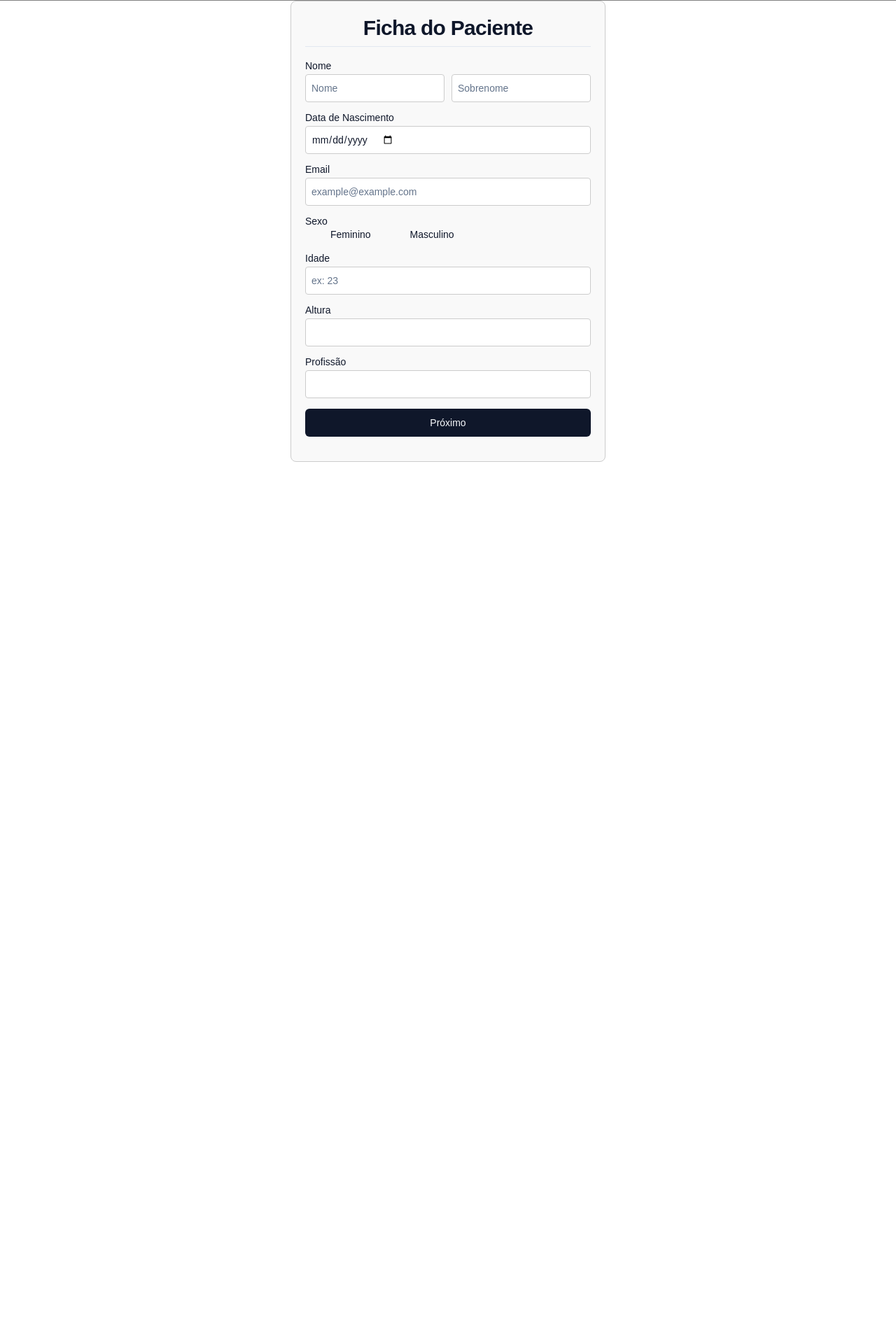
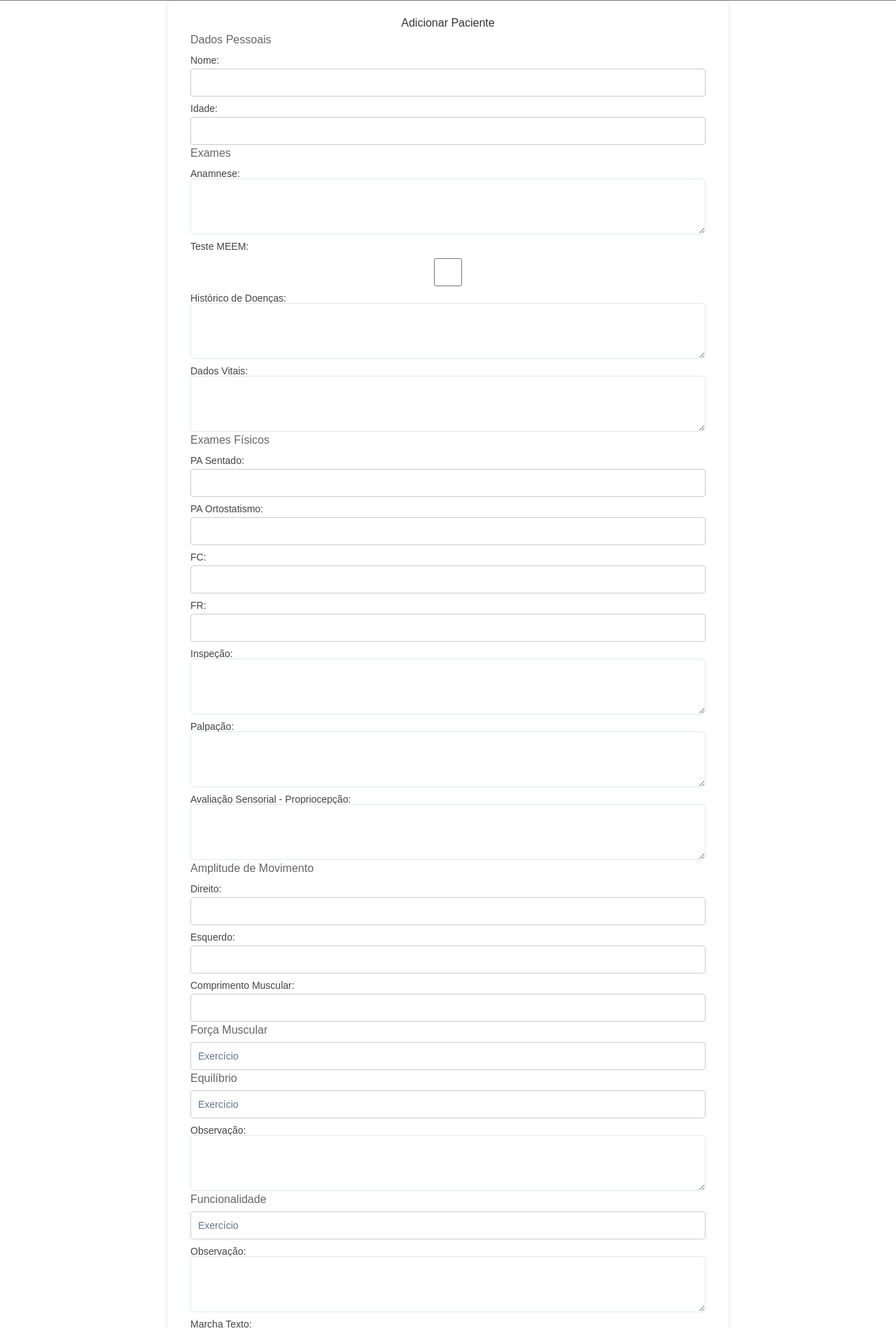
Before and after one commit to marafigagdansk/testeHibrid, a React (Vite) app in the folder shadcnProject/: page /cadastrar-paciente in a window 1280 px wide. Shown: the part 44-1943 px from the top of the page at 70% size. Before the commit the page ends 800 px from the top, so only its background shows below. Built offline with nearby package versions, Linux system fonts and the light colour scheme.

Commit message:
newForm Cadastro paciente

```diff
--- a/shadcnProject/src/CadastroPaciente.css
+++ b/shadcnProject/src/CadastroPaciente.css
@@ -22,62 +22,8 @@
   width: 100px;
 }
 
-.form-container {
-    max-width: 600px;
-    margin: 0 auto;
-    padding: 20px;
-    border: 1px solid #ccc;
-    border-radius: 8px;
-    background-color: #f9f9f9;
-  }
 
-  .form-container h2 {
-    text-align: center;
-    margin-bottom: 20px;
-  }
-
-  .form-group {
-    margin-bottom: 15px;
-  }
-
-  .form-group label {
-    display: block;
-    margin-bottom: 5px;
-  }
-
-  .name-inputs {
-    display: flex;
-    gap: 10px;
-  }
-
-  .name-inputs input {
-    flex: 1;
-  }
-
-  input[type="text"],
-  input[type="date"],
-  input[type="email"] {
-    width: 100%;
-    padding: 8px;
-    border: 1px solid #ccc;
-    border-radius: 4px;
-  }
-
-  .radio-group {
-    display: flex;
-    gap: 20px;
-  }
-
-  .radio-group Label {
-    display: flex;
-    align-items: center;
-  }
-
-  .radio-group input {
-    margin-right: 5px;
-  }
-
-  button {
+button {
     display: block;
     width: 100%;
     padding: 10px;
@@ -86,4 +32,63 @@
     border: none;
     border-radius: 4px;
     cursor: pointer;
-  }
+}
+
+.container {
+  background-color: #ffffff;
+  padding: 20px;
+  border-radius: 8px;
+  box-shadow: 0 0 10px rgba(0, 0, 0, 0.1);
+  max-width: 800px;
+  width: 100%;
+}
+
+h1 {
+  text-align: center;
+  color: #333;
+}
+
+h2, h3 {
+  color: #666;
+}
+
+form {
+  display: flex;
+  flex-direction: column;
+}
+
+label {
+  margin-top: 10px;
+  font-weight: bold;
+  color: #444;
+}
+
+input[type="text"],
+input[type="number"],
+textarea {
+  padding: 10px;
+  margin-top: 5px;
+  border: 1px solid #ccc;
+  border-radius: 4px;
+  width: 100%;
+  box-sizing: border-box;
+}
+
+input[type="checkbox"] {
+  margin-top: 10px;
+}
+
+button {
+  margin-top: 20px;
+  padding: 10px;
+  border: none;
+  border-radius: 4px;
+  background-color: #007BFF;
+  color: white;
+  font-size: 16px;
+  cursor: pointer;
+}
+
+button:hover {
+  background-color: #0056b3;
+}
--- a/shadcnProject/src/CadastroPaciente.jsx
+++ b/shadcnProject/src/CadastroPaciente.jsx
@@ -2,6 +2,7 @@ import { Button } from './components/ui/button'
 import { Input } from "@/components/ui/input"
 import { Label } from "@/components/ui/label"
 import { Checkbox } from '@/components/ui/checkbox'
+import { Textarea } from "@/components/ui/textarea"
 
 import { useNavigate } from 'react-router-dom';
 import {
@@ -35,7 +36,6 @@ import {
 import './CadastroPaciente.css'
 
 const CadastroPaciente = () => {
-
   const navigate = useNavigate();
   const handleAddPatient = () => {
     navigate('/');
@@ -45,8 +45,14 @@ const CadastroPaciente = () => {
     <>
       <div className='geral'>
         <div className='header'>
-        <Button variant="ghost" onClick={handleAddPatient} className="scroll-m-20 border-b pb-2 text-3xl font-semibold tracking-tight first:mt-0">Cards</Button>
-        <div className="menu">
+          <Button
+            variant="ghost"
+            onClick={handleAddPatient}
+            className="scroll-m-20 border-b pb-2 text-3xl font-semibold tracking-tight first:mt-0"
+          >
+            Cards
+          </Button>
+          <div className="menu">
             <DropdownMenu>
               <DropdownMenuTrigger asChild>
                 <Button variant="outline">Menu</Button>
@@ -117,54 +123,114 @@ const CadastroPaciente = () => {
           </div>
         </div>
 
-        <div className="form-container">
-          <h2 className="scroll-m-20Form border-b pb-2 text-3xl font-semibold tracking-tight first:mt-0">Ficha do Paciente</h2>
+        <div className="container">
+          <h1>Adicionar Paciente</h1>
           <form>
-            <div className="form-group">
-              <Label htmlFor="name">Nome</Label>
-              <div className="name-inputs">
-                <Input type="text" id="firstName" placeholder="Nome" />
-                <Input type="text" id="lastName" placeholder="Sobrenome" />
-              </div>
-            </div>
-            <div className="form-group">
-              <Label htmlFor="birthDate">Data de Nascimento</Label>
-              <Input type="date" id="birthDate" placeholder="MM-DD-YYYY" />
-            </div>
-            <div className="form-group">
-              <Label htmlFor="email">Email</Label>
-              <Input type="email" id="email" placeholder="example@example.com" />
-            </div>
-            <div className="form-group">
-              <Label>Sexo</Label>
-                <div className="radio-group">
-                  <Checkbox id="terms" />
-                  <Label htmlFor="terms">Feminino</Label>
-                  <Checkbox id="terms" />
-                  <Label htmlFor="terms">Masculino</Label>
+            <h2>Dados Pessoais</h2>
+            <Label>Nome:</Label>
+            <Input type="text" name="nome" />
 
-                </div>
-            </div>
-            <div className="form-group">
-              <Label htmlFor="age">Idade</Label>
-              <Input type="text" id="age" placeholder="ex: 23" />
-            </div>
-            <div className="form-group">
-              <Label htmlFor="height">Altura</Label>
-              <Input type="text" id="height" />
-            </div>
-            <div className="form-group">
-              <Label htmlFor="profession">Profissão</Label>
-              <Input type="text" id="profession" />
-            </div>
-            <div className="form-group">
-              <Button  type="submit">Próximo</Button >
-            </div>
+            <Label>Idade:</Label>
+            <Input type="number" name="idade" />
+
+            <h2>Exames</h2>
+            <Label>Anamnese:</Label>
+            <Textarea name="anamnese" />
+
+            <Label>Teste MEEM:</Label>
+            <Input type="checkbox" name="testeMeem" />
+
+            <Label>Histórico de Doenças:</Label>
+            <Textarea name="historicoDoencas" />
+
+            <Label>Dados Vitais:</Label>
+            <Textarea name="dadosVitais" />
+
+            <h2>Exames Físicos</h2>
+            <Label>PA Sentado:</Label>
+            <Input type="text" name="paSentado" />
+
+            <Label>PA Ortostatismo:</Label>
+            <Input type="text" name="paOrtostatismo" />
+
+            <Label>FC:</Label>
+            <Input type="text" name="fc" />
+
+            <Label>FR:</Label>
+            <Input type="text" name="fr" />
+
+            <Label>Inspeção:</Label>
+            <Textarea name="inspecao" />
+
+            <Label>Palpação:</Label>
+            <Textarea name="palpacao" />
+
+            <Label>Avaliação Sensorial - Propriocepção:</Label>
+            <Textarea name="propriocepcao" />
+
+            <h3>Amplitude de Movimento</h3>
+            <Label>Direito:</Label>
+            <Input type="text" name="amplitudeMovimento.direito" />
+
+            <Label>Esquerdo:</Label>
+            <Input type="text" name="amplitudeMovimento.esquerdo" />
+
+            <Label>Comprimento Muscular:</Label>
+            <Input type="text" name="comprimentoMuscular" />
+
+            <h3>Força Muscular</h3>
+            <Input type="text" placeholder="Exercício" name="forcaMuscular" />
+
+            <h3>Equilíbrio</h3>
+            <Input type="text" placeholder="Exercício" name="equilibrio" />
+
+            <Label>Observação:</Label>
+            <Textarea name="observacaoEquilibrio" />
+
+            <h3>Funcionalidade</h3>
+            <Input type="text" placeholder="Exercício" name="funcionalidade" />
+
+            <Label>Observação:</Label>
+            <Textarea name="observacaoFuncionalidade" />
+
+            <Label>Marcha Texto:</Label>
+            <Textarea name="marchaTexto" />
+
+            <Label>Dispositivo de Auxílio à Marcha:</Label>
+            <Input type="text" name="auxilioMarcha" />
+
+            <Label>Velocidade de Marcha:</Label>
+            <Input type="text" name="velocidadeMarcha" />
+
+            <Label>Comprimento:</Label>
+            <Input type="text" name="comprimentoMarcha" />
+
+            <Label>Avaliação Postural:</Label>
+            <Textarea name="avaliacaoPostural" />
+
+            <Label>Avaliação Complementares:</Label>
+            <Textarea name="avaliacaoComplementares" />
+
+            <Label>Diagnóstico:</Label>
+            <Textarea name="diagnostico" />
+
+            <Label>Fisioterapêutico:</Label>
+            <Textarea name="fisioterapeutico" />
+
+            <Label>Prognóstico:</Label>
+            <Textarea name="prognostico" />
+
+            <Label>Objetivo do Tratamento:</Label>
+            <Textarea name="objetivoTratamento" />
+
+            <Label>Programa de Tratamento:</Label>
+            <Textarea name="programaTratamento" />
+
+            <button type="submit">Adicionar Paciente</button>
           </form>
         </div>
       </div>
     </>
-
   );
 };
 
--- /dev/null
+++ b/shadcnProject/src/components/ui/textarea.jsx
@@ -0,0 +1,18 @@
+import * as React from "react"
+
+import { cn } from "@/components/lib/utils"
+
+const Textarea = React.forwardRef(({ className, ...props }, ref) => {
+  return (
+    (<textarea
+      className={cn(
+        "flex min-h-[80px] w-full rounded-md border border-input bg-background px-3 py-2 text-sm ring-offset-background placeholder:text-muted-foreground focus-visible:outline-none focus-visible:ring-2 focus-visible:ring-ring focus-visible:ring-offset-2 disabled:cursor-not-allowed disabled:opacity-50",
+        className
+      )}
+      ref={ref}
+      {...props} />)
+  );
+})
+Textarea.displayName = "Textarea"
+
+export { Textarea }
```
